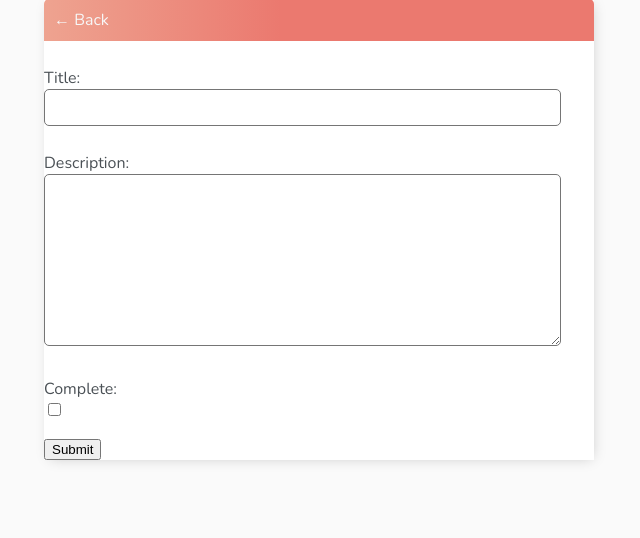
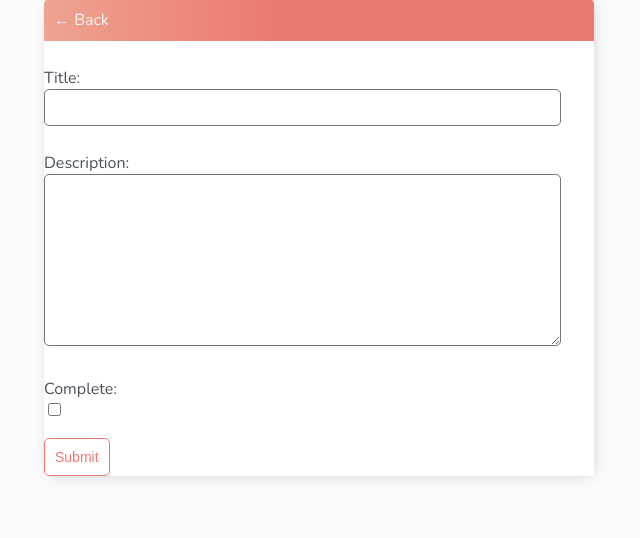
Before and after one commit to ooooo5h/youtube_django_todolist_20220223, a Django app: page /task-create/ in a window 1280 px wide. Shown: the part 59-597 px from the top of the page, without its empty margins (321-961 px from the left). Run offline with Django 4.2, Linux system fonts and the light colour scheme; a user stored in the database is signed in.

Commit message:
버튼도 css 적용하기

```diff
--- a/base/templates/base/task_form.html
+++ b/base/templates/base/task_form.html
@@ -9,6 +9,6 @@
 <form method="POST" action="">
     {% csrf_token %}
     {{form.as_p}}
-    <input type="submit" value="Submit">
+    <input class="button" type="submit" value="Submit">
 </form>
 {% endblock content %}
```
